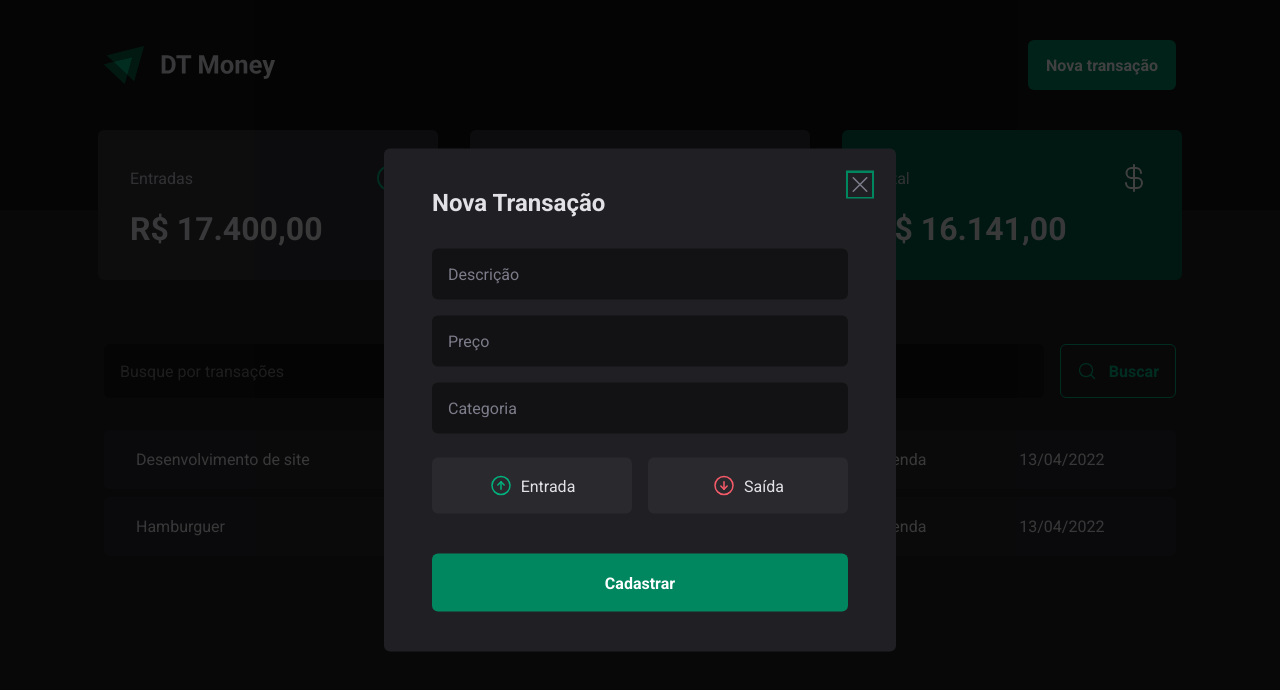
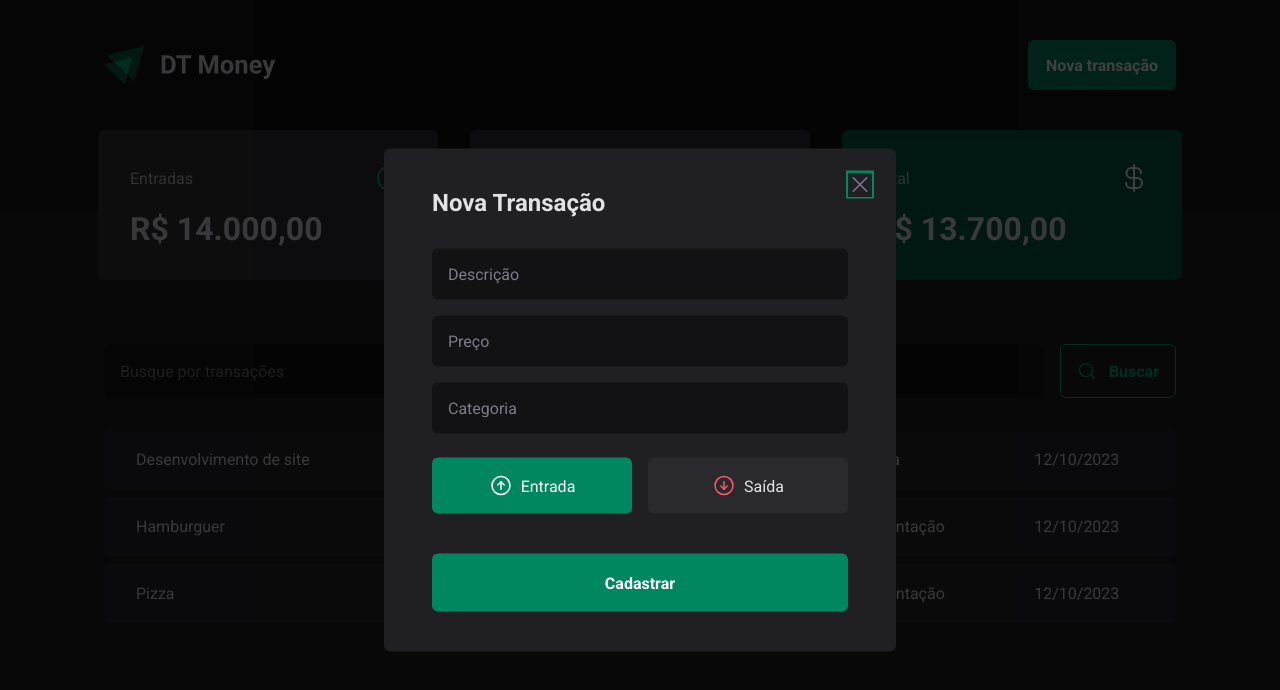
Before and after one commit to Wendhel06/DT-Money, a React (Vite) app: page / in a window 1280 px wide. Both pictures are taken after a click on the button "Nova transação". Shown: the top 690 px of the page. Built offline with nearby package versions, Linux system fonts and the light colour scheme; data requests are answered from the project's data file.

Commit message:
I finished all the logic of the application form

```diff
--- /dev/null
+++ b/server.json
@@ -0,0 +1,28 @@
+{
+  "transactions": [
+    {
+      "id": 1,
+      "description": "Desenvolvimento de site",
+      "type": "income",
+      "category": "Venda",
+      "price": 14000,
+      "createdAt": "2023-10-12T14:09:01.381Z"
+    },
+    {
+      "id": 2,
+      "description": "Hamburguer",
+      "type": "outcome",
+      "category": "Alimentação",
+      "price": 50,
+      "createdAt": "2023-10-12T14:30:01.381Z"
+    },
+    {
+      "id": 3,
+      "description": "Pizza",
+      "type": "outcome",
+      "category": "Alimentação",
+      "price": 250,
+      "createdAt": "2023-10-12T14:30:01.381Z"
+    }
+  ]
+}
--- a/src/App.tsx
+++ b/src/App.tsx
@@ -2,11 +2,14 @@ import { ThemeProvider } from "styled-components";
 import { defaultTheme } from "./styles/themes/default";
 import { GlobalStyles } from "./styles/global";
 import { Transaction } from "./pages/Transactions";
+import { TransactionProvider } from "./contexts/TransactionsContext";
 export function App() {
   return (
     <ThemeProvider theme={defaultTheme}>
       <GlobalStyles />
-      <Transaction />
+      <TransactionProvider>
+        <Transaction />
+      </TransactionProvider>
     </ThemeProvider>
   );
 }
--- a/src/components/NewTransactionModal/index.tsx
+++ b/src/components/NewTransactionModal/index.tsx
@@ -7,8 +7,30 @@ import {
   TransactionTypeButton,
 } from "./styles";
 import { ArrowCircleDown, ArrowCircleUp, X } from "phosphor-react";
+import { Controller, useForm } from "react-hook-form";
+import * as z from "zod";
+import { zodResolver } from "@hookform/resolvers/zod";
 
 export function NewTransactionModal() {
+  const modalFormSchema = z.object({
+    description: z.string(),
+    price: z.number(),
+    category: z.string(),
+    type: z.enum(["income", "outcome"]),
+  });
+
+  type ModalFormInputs = z.infer<typeof modalFormSchema>;
+
+  const { register, handleSubmit, control } = useForm<ModalFormInputs>({
+    resolver: zodResolver(modalFormSchema),
+    defaultValues: {
+      type: "income",
+    },
+  });
+
+  function handleFormModal(data: ModalFormInputs) {
+    console.log(data);
+  }
   return (
     <Dialog.Portal>
       <Overlay />
@@ -17,11 +39,35 @@ export function NewTransactionModal() {
           <X size={24} />
         </CloseButton>
         <Dialog.Title>Nova Transação</Dialog.Title>
-        <form action="">
-          <input type="text" placeholder="Descrição" required />
-          <input type="number" placeholder="Preço" required />
-          <input type="text" placeholder="Categoria" required />
-          <TransactionType>
+        <form onSubmit={handleSubmit(handleFormModal)}>
+          <input
+            type="text"
+            placeholder="Descrição"
+            required
+            {...register("description")}
+          />
+          <input
+            type="number"
+            placeholder="Preço"
+            required
+            {...register("price", { valueAsNumber: true })}
+          />
+          <input
+            type="text"
+            placeholder="Categoria"
+            required
+            {...register("category")}
+          />
+
+          <Controller
+            control={control}
+            name="type"
+            render={({ field }) => {
+              return (
+                <TransactionType
+                  onValueChange={field.onChange}
+                  value={field.value}
+                >
                   <TransactionTypeButton variant="income" value="income">
                     <ArrowCircleUp size={24} />
                     Entrada
@@ -31,6 +77,10 @@ export function NewTransactionModal() {
                     Saída
                   </TransactionTypeButton>
                 </TransactionType>
+              );
+            }}
+          />
+
           <button type="submit">Cadastrar</button>
         </form>
       </Content>
--- a/src/components/Summary/index.tsx
+++ b/src/components/Summary/index.tsx
@@ -1,7 +1,10 @@
 import { ArrowCircleUp, ArrowCircleDown, CurrencyDollar } from "phosphor-react";
 import { SummaryCard, SummaryContainer } from "./styles";
+import { priceFormatter } from "../../utils/formatter";
+import { useSummary } from "../../hooks/useSummary";
 
 export function Summary() {
+  const summary = useSummary();
   return (
     <SummaryContainer>
       <SummaryCard>
@@ -9,21 +12,21 @@ export function Summary() {
           <span>Entradas</span>
           <ArrowCircleUp size={32} color="#00b37e" />
         </header>
-        <strong>R$ 17.400,00</strong>
+        <strong>{priceFormatter.format(summary.income)}</strong>
       </SummaryCard>
       <SummaryCard>
         <header>
           <span>Saídas</span>
           <ArrowCircleDown size={32} color="#f75a68" />
         </header>
-        <strong>R$ 1.259,00</strong>
+        <strong>{priceFormatter.format(summary.outcome)}</strong>
       </SummaryCard>
       <SummaryCard variant="green">
         <header>
           <span>Total</span>
           <CurrencyDollar size={32} color="#fff" />
         </header>
-        <strong>R$ 16.141,00</strong>
+        <strong>{priceFormatter.format(summary.total)}</strong>
       </SummaryCard>
     </SummaryContainer>
   );
--- /dev/null
+++ b/src/contexts/TransactionsContext.tsx
@@ -0,0 +1,41 @@
+import { createContext, ReactNode, useState, useEffect } from "react";
+
+interface TransactionType {
+  id: number;
+  description: string;
+  createdAt: string;
+  category: string;
+  type: "income" | "outcome";
+  price: number;
+}
+
+interface TransactionsContextType {
+  transactions: TransactionType[];
+}
+
+export const TransactionContext = createContext({} as TransactionsContextType);
+
+interface TransactionProviderProps {
+  children: ReactNode;
+}
+
+export function TransactionProvider({ children }: TransactionProviderProps) {
+  const [transactions, setTransaction] = useState<TransactionType[]>([]);
+
+  async function loadTransaction() {
+    const response = await fetch("http://localhost:3333/transactions");
+    const data = await response.json();
+
+    setTransaction(data);
+  }
+
+  useEffect(() => {
+    loadTransaction();
+  }, []);
+
+  return (
+    <TransactionContext.Provider value={{ transactions }}>
+      {children}
+    </TransactionContext.Provider>
+  );
+}
--- /dev/null
+++ b/src/hooks/useSummary.tsx
@@ -0,0 +1,27 @@
+import { useContext } from "react";
+import { TransactionContext } from "../contexts/TransactionsContext";
+
+export function useSummary() {
+  const { transactions } = useContext(TransactionContext);
+
+  const summary = transactions.reduce(
+    (acc, transaction) => {
+      if (transaction.type === "income") {
+        acc.income += transaction.price;
+        acc.total += transaction.price;
+      } else {
+        acc.outcome += transaction.price;
+        acc.total -= transaction.price;
+      }
+
+      return acc;
+    },
+    {
+      income: 0,
+      outcome: 0,
+      total: 0,
+    },
+  );
+
+  return summary;
+}
--- a/src/pages/Transactions/components/SearchForm/index.tsx
+++ b/src/pages/Transactions/components/SearchForm/index.tsx
@@ -1,11 +1,35 @@
 import { MagnifyingGlass } from "phosphor-react";
 import { SearchFormContainer } from "./styles";
+import { useForm } from "react-hook-form";
+import * as z from "zod";
+import { zodResolver } from "@hookform/resolvers/zod";
 
 export function SearchForm() {
+  const searchFormSchema = z.object({
+    query: z.string(),
+  });
+
+  type SearchFormInputs = z.infer<typeof searchFormSchema>;
+
+  const {
+    register,
+    handleSubmit,
+    formState: { isSubmitting },
+  } = useForm<SearchFormInputs>({
+    resolver: zodResolver(searchFormSchema),
+  });
+
+  function handleSearchTransaction(data: SearchFormInputs) {
+    console.log(data);
+  }
   return (
-    <SearchFormContainer>
-      <input type="text" placeholder="Busque por transações" />
-      <button type="submit">
+    <SearchFormContainer onSubmit={handleSubmit(handleSearchTransaction)}>
+      <input
+        type="text"
+        placeholder="Busque por transações"
+        {...register("query")}
+      />
+      <button type="submit" disabled={isSubmitting}>
         <MagnifyingGlass size={20} />
         Buscar
       </button>
--- a/src/pages/Transactions/index.tsx
+++ b/src/pages/Transactions/index.tsx
@@ -1,13 +1,17 @@
 import { Header } from "../../components/Header";
 import { Summary } from "../../components/Summary";
 import { SearchForm } from "./components/SearchForm";
+import { useContext } from "react";
 import {
   PriceHighLight,
   TransactionsContainer,
   TransactionsTable,
 } from "./styles";
+import { TransactionContext } from "../../contexts/TransactionsContext";
+import { dateFormatter, priceFormatter } from "../../utils/formatter";
 
 export function Transaction() {
+  const { transactions } = useContext(TransactionContext);
   return (
     <div>
       <Header />
@@ -15,22 +19,23 @@ export function Transaction() {
       <TransactionsContainer>
         <SearchForm />
         <TransactionsTable>
-          <tr>
-            <td width="50%">Desenvolvimento de site</td>
-            <td>
-              <PriceHighLight variant="income">R$ 12.000,00</PriceHighLight>
-            </td>
-            <td>Venda</td>
-            <td>13/04/2022</td>
-          </tr>
-          <tr>
-            <td width="50%">Hamburguer</td>
-            <td>
-              <PriceHighLight variant="outcome"> - R$ 12.000,00</PriceHighLight>
-            </td>
-            <td>Venda</td>
-            <td>13/04/2022</td>
-          </tr>
+          <tbody>
+            {transactions.map((transacao) => {
+              return (
+                <tr key={transacao.id}>
+                  <td width="50%">{transacao.description}</td>
+                  <td>
+                    <PriceHighLight variant={transacao.type}>
+                      {transacao.type === "outcome" && "- "}
+                      {priceFormatter.format(transacao.price)}
+                    </PriceHighLight>
+                  </td>
+                  <td>{transacao.category}</td>
+                  <td>{dateFormatter.format(new Date(transacao.createdAt))}</td>
+                </tr>
+              );
+            })}
+          </tbody>
         </TransactionsTable>
       </TransactionsContainer>
     </div>
--- /dev/null
+++ b/src/utils/formatter.tsx
@@ -0,0 +1,6 @@
+export const dateFormatter = new Intl.DateTimeFormat("pt-BR");
+
+export const priceFormatter = new Intl.NumberFormat("pt-BR", {
+  style: "currency",
+  currency: "BRL",
+});
```
Also changed, not shown: package.json (+6 -1 lines), 1 other file (tests, documents, lock files or other folders). Lines whose indentation alone changed are shown as unchanged.
